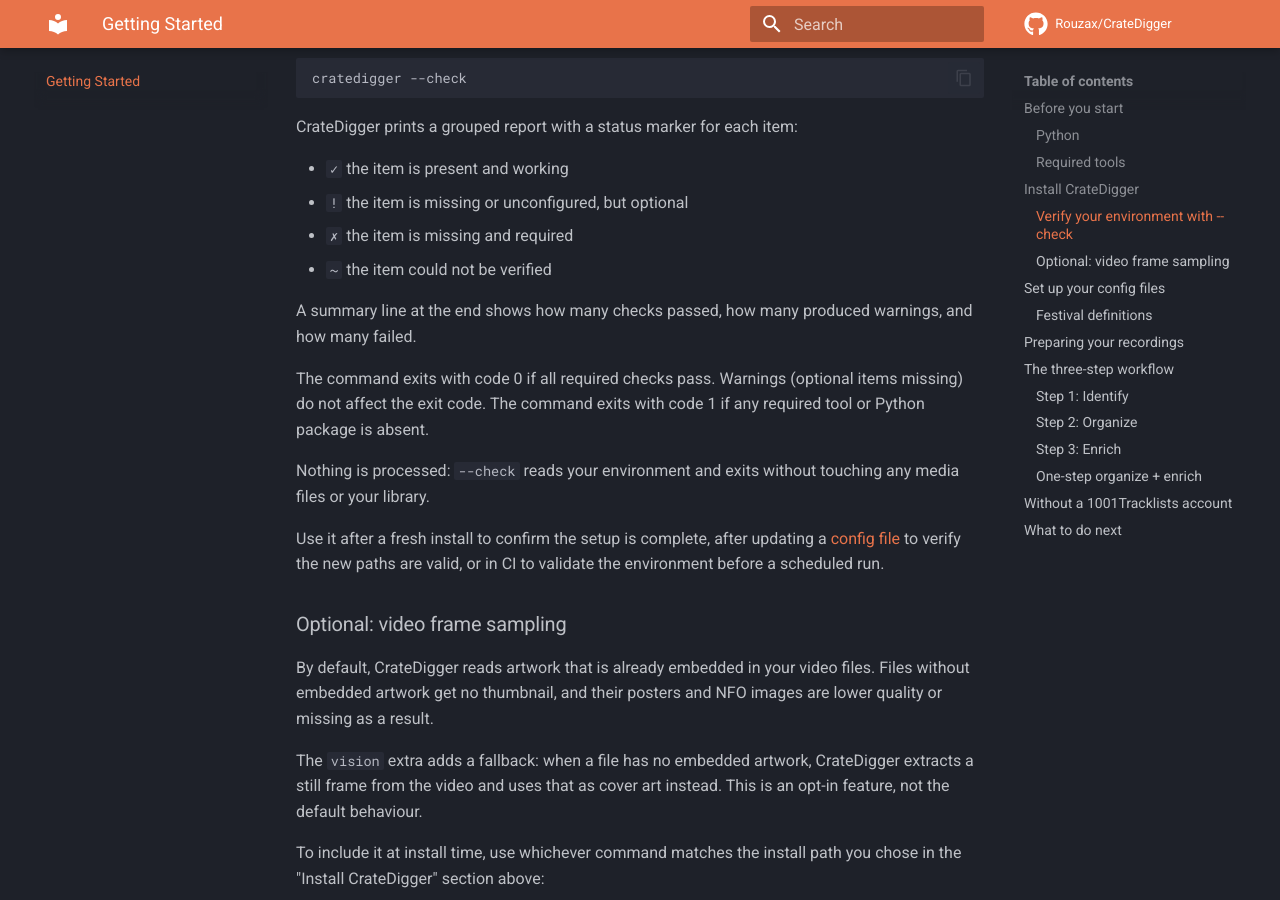
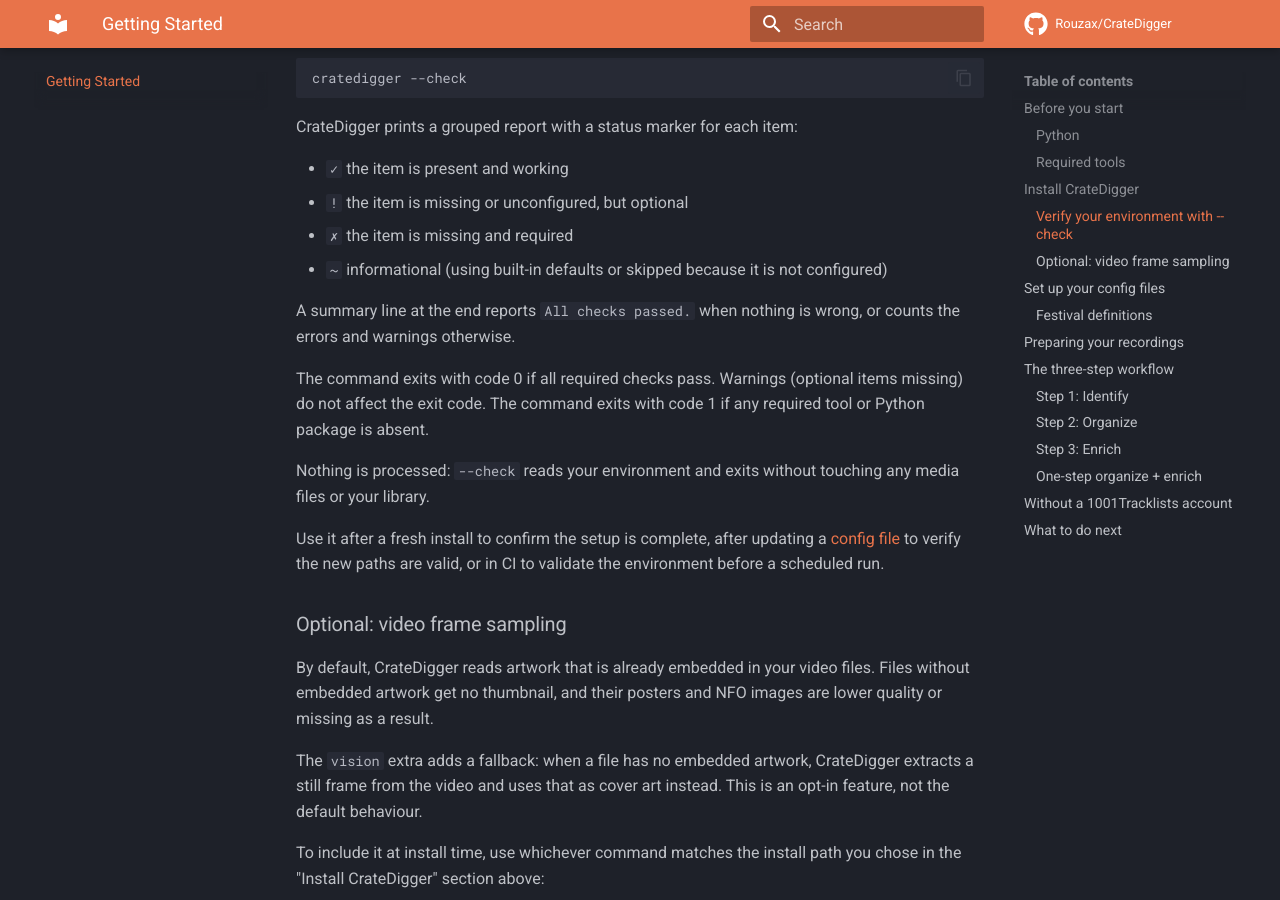
Before and after one commit to Rouzax/CrateDigger, an MkDocs documentation site: the page built from docs/getting-started.md, in a window 1280 px wide and 900 px high, scrolled down 1902 px. Built offline with MkDocs 1.6.1 and Material for MkDocs 9.7.7, drawn with Linux system fonts in a browser that asks for light colours; comment, search, counter and statistics services are not loaded.

Commit message:
docs: clarify --check marker legend and summary line description

```diff
--- a/docs/getting-started.md
+++ b/docs/getting-started.md
@@ -107,9 +107,9 @@ CrateDigger prints a grouped report with a status marker for each item:
 - `✓` the item is present and working
 - `!` the item is missing or unconfigured, but optional
 - `✗` the item is missing and required
-- `~` the item could not be verified
+- `~` informational (using built-in defaults or skipped because it is not configured)
 
-A summary line at the end shows how many checks passed, how many produced warnings, and how many failed.
+A summary line at the end reports `All checks passed.` when nothing is wrong, or counts the errors and warnings otherwise.
 
 The command exits with code 0 if all required checks pass. Warnings (optional items missing) do not affect the exit code. The command exits with code 1 if any required tool or Python package is absent.
 
```
